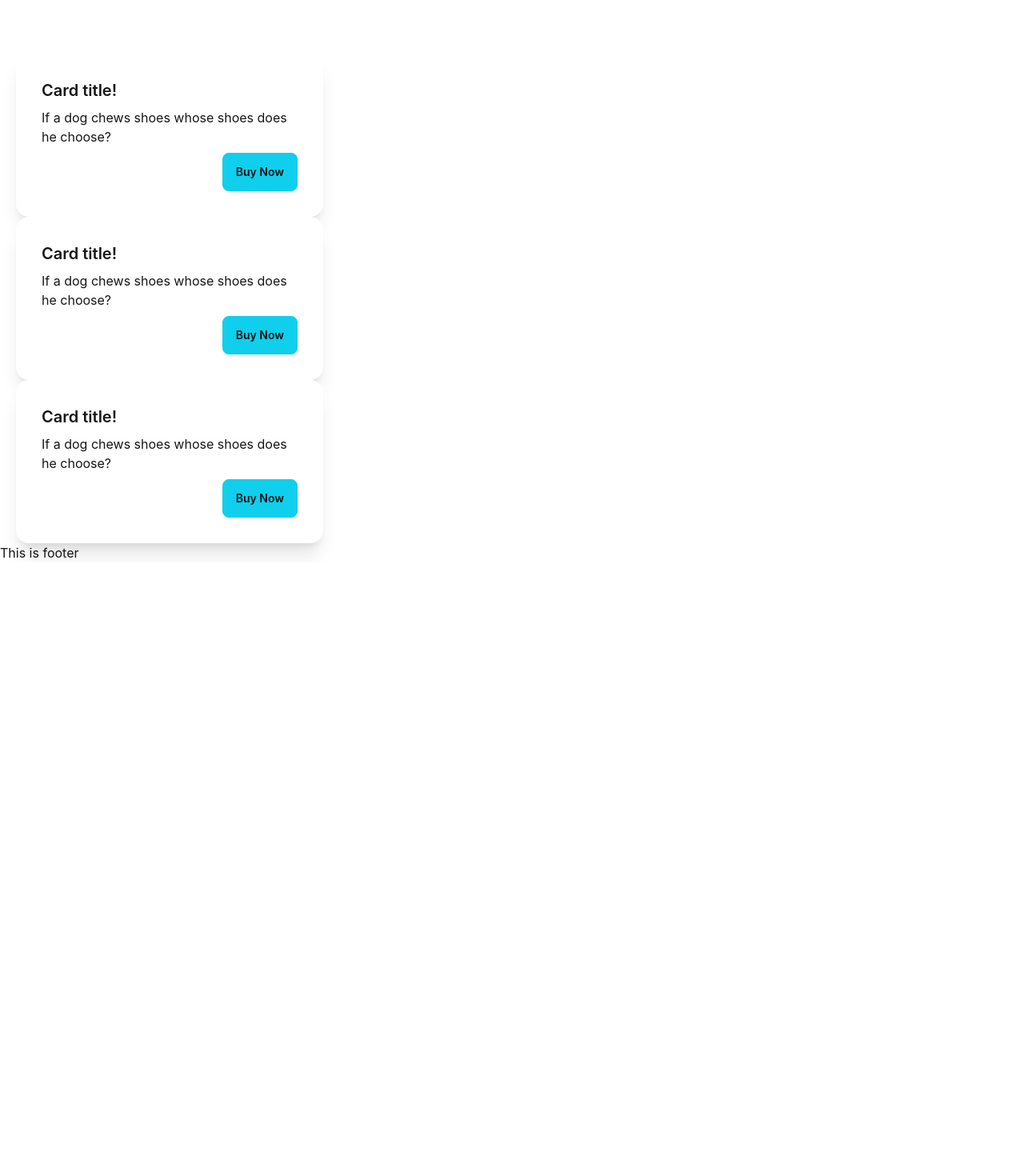
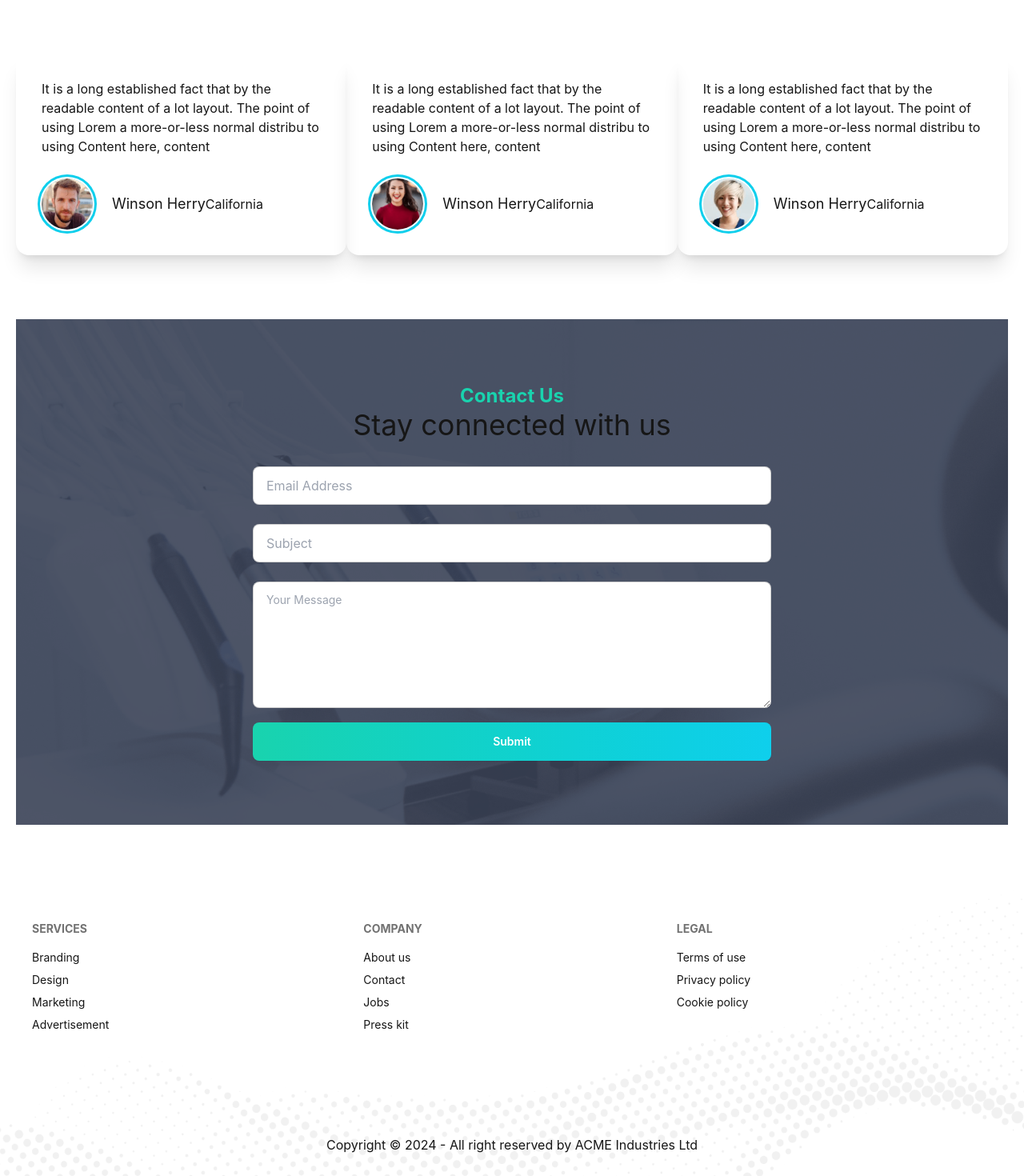
Before and after one commit to Authoi234/doctors-portal, a React (Create React App) app: page / in a window 1280 px wide. Shown: the part 2640-4110 px from the top of the page at 80% size. Before the commit the page ends 3343 px from the top, so only its background shows below. Built offline with nearby package versions, Linux system fonts and the light colour scheme.

Commit message:
review and contact us section is complete and footer is added

```diff
--- /dev/null
+++ b/src/Pages/Home/ContactUs/ContactUs.js
@@ -0,0 +1,29 @@
+import React from 'react';
+import appointmentBg from '../../../assets/images/appointment.png';
+
+const ContactUs = () => {
+    const handleSubmit = event => {
+        event.preventDefault();
+        const form = event.target;
+        const email = form.email.value;
+        const subject = form.subject.value;
+        const message = form.message.value;
+    }
+
+    return (
+        <div className='mt-20 pt-20 pb-20 mb-20' style={{background: `url(${appointmentBg})`}}>
+            <div className='text-center mb-5'>
+                <p className="text-secondary font-bold text-2xl">Contact Us</p>
+                <h1 className="text-4xl">Stay connected with us</h1>
+            </div>
+            <form className='text-center mt-5 mx-20' onSubmit={handleSubmit}>
+                <input type="email" name='email' placeholder="Email Address" className="input input-bordered my-3 w-3/5" required/>
+                <input type="text" name="subject" placeholder="Subject" className="input input-bordered w-3/5 my-3" required/>
+                <textarea name='message' className="textarea textarea-bordered mx-15 w-3/5 my-3" rows={5} placeholder="Your Message" required></textarea>
+                <button type='submit' className="btn bg-gradient-to-r from-secondary to-primary text-white border-0 w-3/5">Submit</button>
+            </form>
+        </div>
+    );
+};
+
+export default ContactUs;
--- a/src/Pages/Home/Home/Home.js
+++ b/src/Pages/Home/Home/Home.js
@@ -5,6 +5,7 @@ import Services from '../Services/Services';
 import DantalCareSection from '../DantalCareSection/DantalCareSection';
 import MakeAppointment from '../MakeAppointment/MakeAppointment';
 import Reviews from '../Reviews/Reviews';
+import ContactUs from '../ContactUs/ContactUs';
 
 const Home = () => {
     return (
@@ -15,6 +16,7 @@ const Home = () => {
             <DantalCareSection></DantalCareSection>
             <MakeAppointment></MakeAppointment>
             <Reviews></Reviews>
+            <ContactUs></ContactUs>
         </div>
     );
 };
--- a/src/Pages/Home/Reviews/Review.js
+++ b/src/Pages/Home/Reviews/Review.js
@@ -3,12 +3,17 @@ import React from 'react';
 const Review = ({ review }) => {
     const { name, review: userReview, img, location } = review;
     return (
-        <div className="card w-96 bg-base-100 shadow-xl">
+        <div className="card shadow-xl">
             <div className="card-body">
-                <h2 className="card-title">Card title!</h2>
-                <p>If a dog chews shoes whose shoes does he choose?</p>
-                <div className="card-actions justify-end">
-                    <button className="btn btn-primary">Buy Now</button>
+                <p>{userReview}</p>
+                <div className="flex items-center mt-5">
+                    <div className="avatar mr-6">
+                        <div className="w-16 rounded-full ring ring-primary ring-offset-base-100 ring-offset-2">
+                            <img src={img} alt='' />
+                        </div>
+                    </div>
+                    <h5 className="text-lg">{name}</h5>
+                    <p>{location}</p>
                 </div>
             </div>
         </div>
--- a/src/Pages/Home/Reviews/Reviews.js
+++ b/src/Pages/Home/Reviews/Reviews.js
@@ -40,7 +40,7 @@ const Reviews = () => {
                     <img className='w-2/3' src={quote} alt="" />
                 </div>
             </div>
-            <div className='mt-20'>
+            <div className='mt-20 grid lg:grid-cols-3 md:grid-cols-2 sm:grid-cols-1'>
                 {
                     reviews.map(review => <Review key={review._id} review={review}></Review>)
                 }
--- a/src/Pages/Shared/Footer/Footer.js
+++ b/src/Pages/Shared/Footer/Footer.js
@@ -1,10 +1,37 @@
 import React from 'react';
+import { Link } from 'react-router-dom';
+import footer from '../../../assets/images/footer.png';
 
 const Footer = () => {
+    const year = new Date().getFullYear();
     return (
-        <div>
-            <h2>This is footer </h2>
-        </div>
+        <footer className="p-10" style={{background: `url(${footer})`, backgroundSize: 'cover'}}>
+            <div className='footer'>
+                <nav>
+                    <header className="footer-title">Services</header>
+                    <Link className="link link-hover">Branding</Link>
+                    <Link className="link link-hover">Design</Link>
+                    <Link className="link link-hover">Marketing</Link>
+                    <Link className="link link-hover">Advertisement</Link>
+                </nav>
+                <nav>
+                    <header className="footer-title">Company</header>
+                    <Link className="link link-hover">About us</Link>
+                    <Link className="link link-hover">Contact</Link>
+                    <Link className="link link-hover">Jobs</Link>
+                    <Link className="link link-hover">Press kit</Link>
+                </nav>
+                <nav>
+                    <header className="footer-title">Legal</header>
+                    <Link className="link link-hover">Terms of use</Link>
+                    <Link className="link link-hover">Privacy policy</Link>
+                    <Link className="link link-hover">Cookie policy</Link>
+                </nav>
+            </div>
+            <div className='text-center mt-32'>
+                <p>Copyright © {year} - All right reserved by ACME Industries Ltd</p>
+            </div>
+        </footer>
     );
 };
 
```
